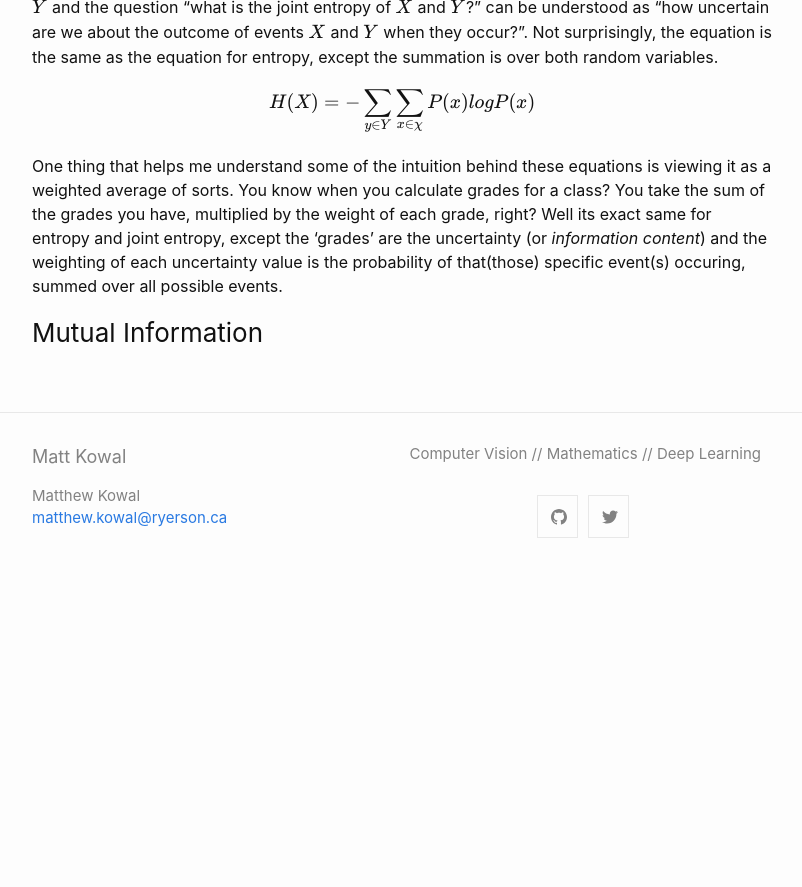
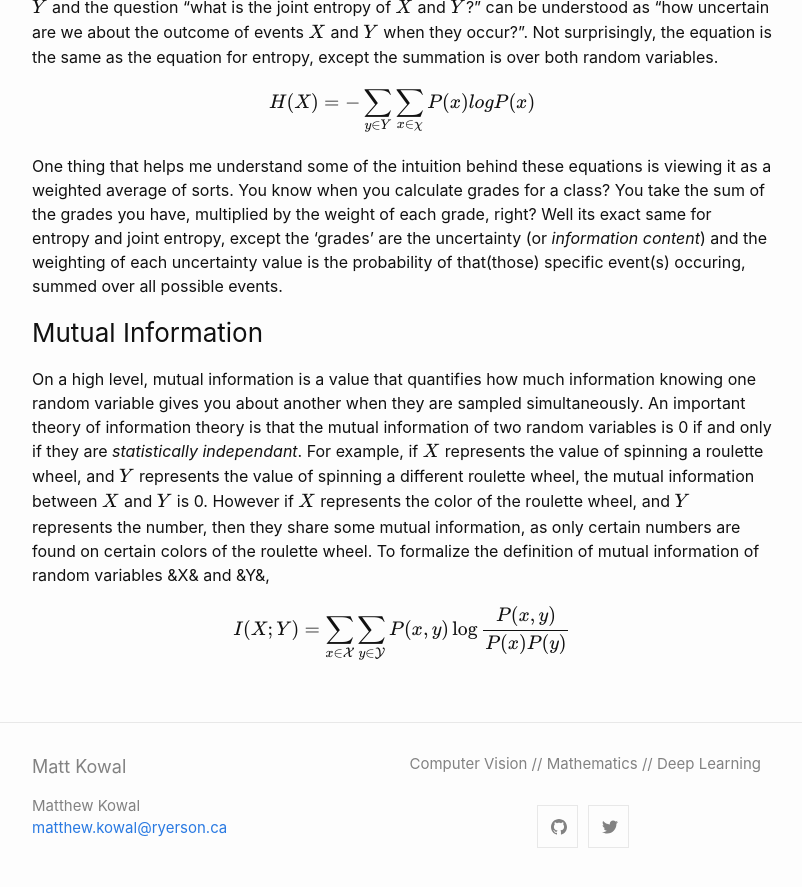
Before and after one commit to MKowal2/MKowal4.github.io, a Jekyll site: the page built from _posts/2020-01-19-Entropy-and-Mutual-Information:-A-Brief-Review.md, in a window 1280 px wide and 900 px high, scrolled down 1545 px. Shown: the top 887 px of the window, without its empty margins (238-1040 px from the left). Built offline with Jekyll 4.4.1, drawn with Linux system fonts in a browser that asks for light colours; formulas are drawn with MathJax 3; before the commit the page ends 2135 px from its top, so only the background shows below that.

Commit message:
Update 2020-01-19-Entropy-and-Mutual-Information:-A-Brief-Review.md

```diff
--- a/_posts/2020-01-19-Entropy-and-Mutual-Information:-A-Brief-Review.md
+++ b/_posts/2020-01-19-Entropy-and-Mutual-Information:-A-Brief-Review.md
@@ -39,3 +39,9 @@ H(X)=-\sum_{y \in Y}\sum_{x\in\chi}P(x)logP(x)
 One thing that helps me understand some of the intuition behind these equations is viewing it as a weighted average of sorts. You know when you calculate grades for a class? You take the sum of the grades you have, multiplied by the weight of each grade, right? Well its exact same for entropy and joint entropy, except the 'grades' are the uncertainty (or *information content*) and the weighting of each uncertainty value is the probability of that(those) specific event(s) occuring, summed over all possible events.
 
 ### Mutual Information
+
+On a high level, mutual information is a value that quantifies how much information knowing one random variable gives you about another when they are sampled simultaneously. An important theory of information theory is that the mutual information of two random variables is 0 if and only if they are *statistically independant*. For example, if $X$ represents the value of spinning a roulette wheel, and $Y$ represents the value of spinning a different roulette wheel, the mutual information between $X$ and $Y$ is 0. However if $X$ represents the color of the roulette wheel, and $Y$ represents the number, then they share some mutual information, as only certain numbers are found on certain colors of the roulette wheel. To formalize the definition of mutual information of random variables &X& and &Y&,
+
+\begin{equation}
+I(X ; Y)=\sum_{x \in \mathcal{X}} \sum_{y \in \mathcal{Y}} P(x, y) \log \frac{P(x, y)}{P(x) P(y)}
+\end{equation}
```
